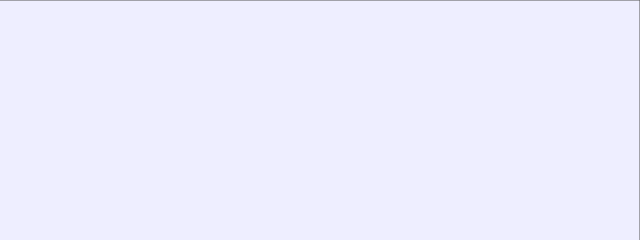
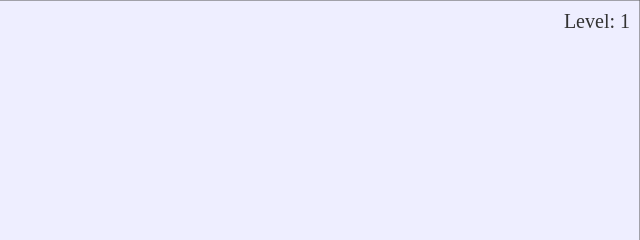
Before and after one commit to greyquail/SOlf, a plain HTML site: page index.html in a window 1280 px wide. Shown: the top 240 px of the page, 640-1280 px from the left. Drawn offline with nearby package versions, Linux system fonts and the light colour scheme; animation ran at ten frames a second.

Commit message:
index.html

```diff
--- a/index.html
+++ b/index.html
@@ -3,7 +3,7 @@
 <head>
     <meta charset="UTF-8">
     <meta name="viewport" content="width=device-width, initial-scale=1.0">
-    <title>Shape Shifter Golf</title>
+    <title>Shape Shifter Golf - 50 Levels</title>
     <style>
         body { margin: 0; padding: 0; overflow: hidden; background: #eef; }
         canvas { display: block; background: #eef; }
@@ -18,6 +18,14 @@
             padding: 10px;
             font-size: 18px;
         }
+        #levelInfo {
+            position: absolute;
+            top: 10px;
+            right: 10px;
+            z-index: 10;
+            font-size: 20px;
+            color: #333;
+        }
     </style>
 </head>
 <body>
@@ -27,6 +35,7 @@
         <button id="drawIrregular">Irregular Shape</button>
         <button id="reset">Reset</button>
     </div>
+    <div id="levelInfo">Level: 1</div>
     <canvas id="gameCanvas"></canvas>
     <script src="https://cdnjs.cloudflare.com/ajax/libs/matter-js/0.17.1/matter.min.js"></script>
     <script src="game.js"></script>
```
